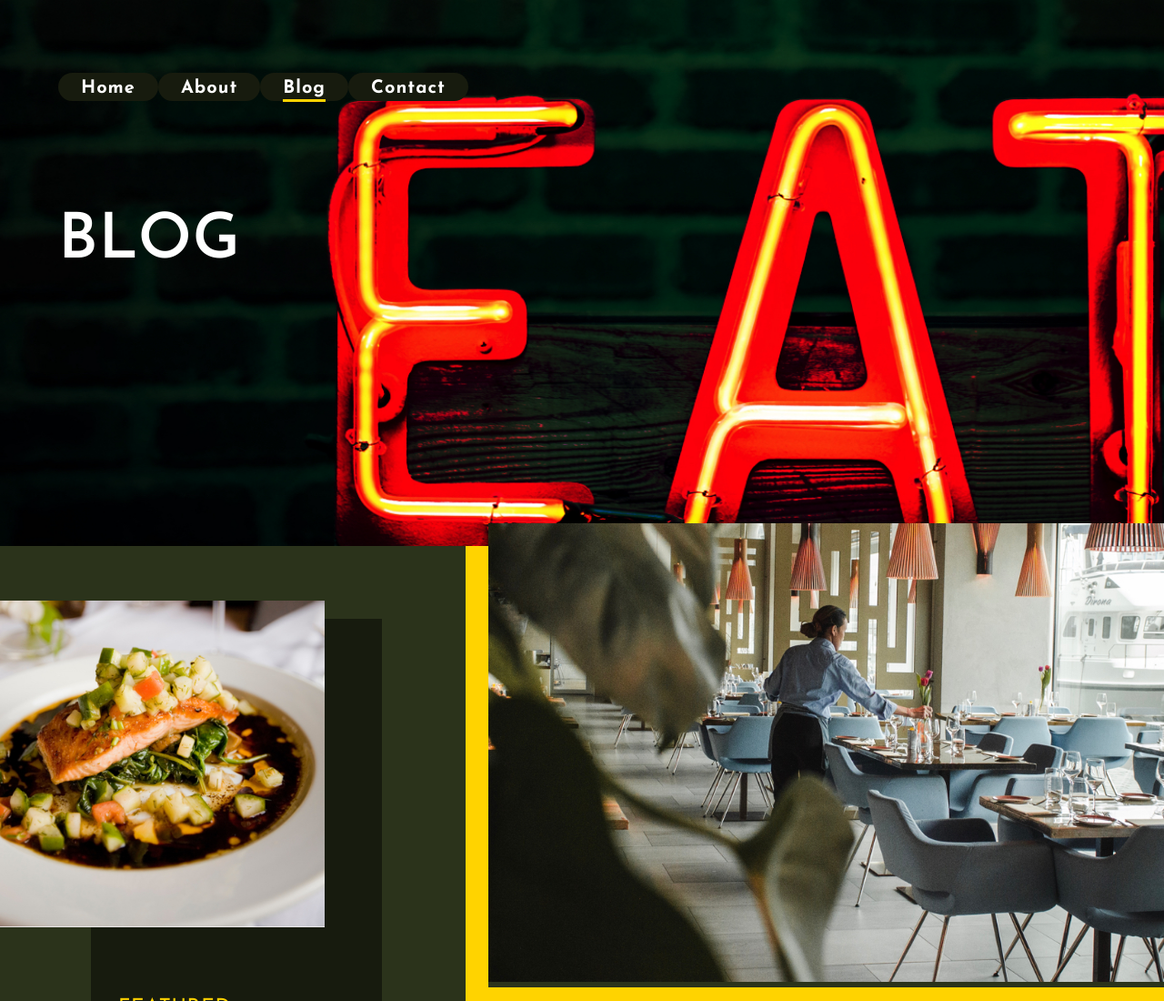
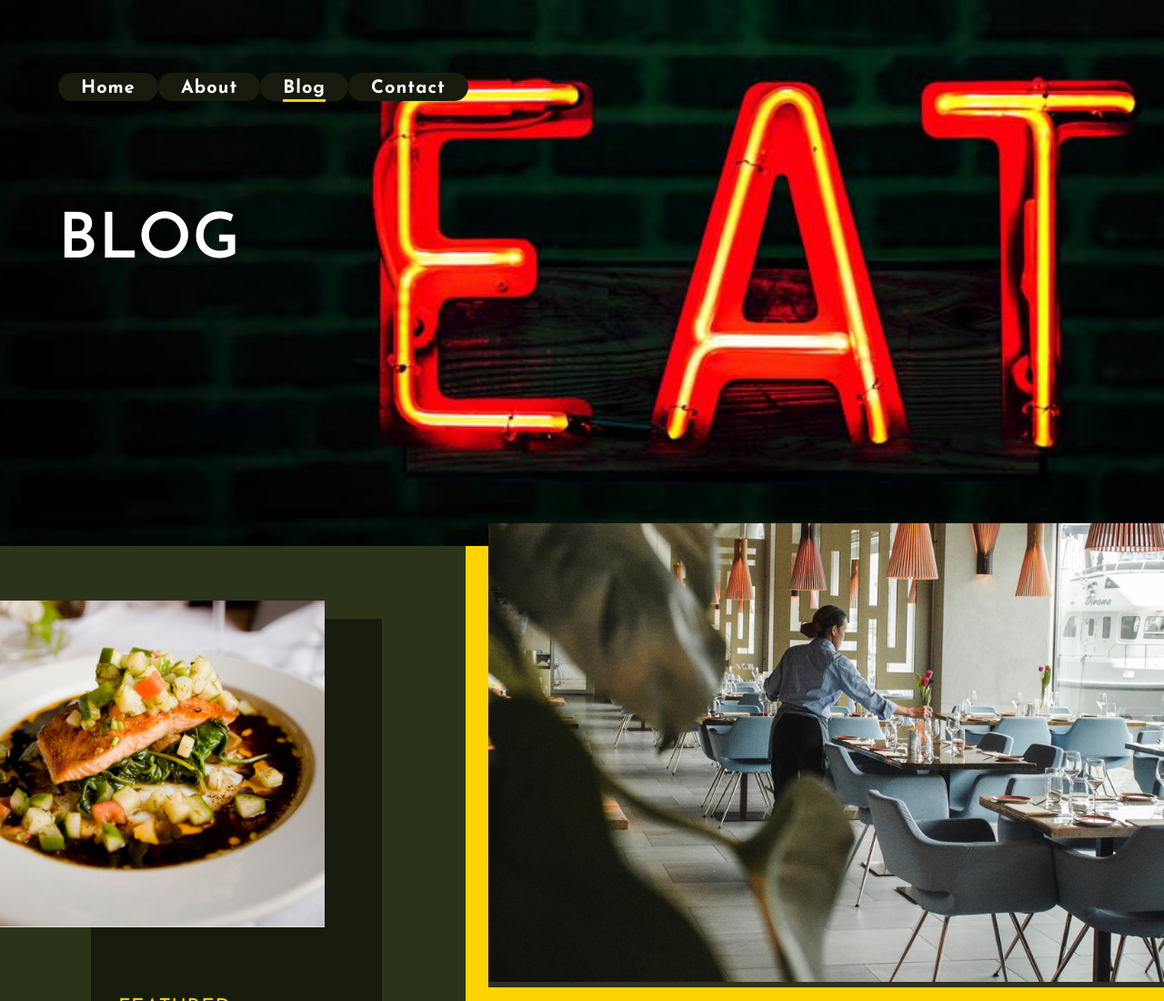
Before and after one commit to MaxinePower/maxine-power-project-1, a plain HTML site: page blog.html in a window 1280 px wide. Shown: the top 1100 px of the page at 91% size. Drawn offline with Linux system fonts and the light colour scheme.

Commit message:
changed asset of blog header

```diff
--- a/styles/sass/partials/_blog-page.scss
+++ b/styles/sass/partials/_blog-page.scss
@@ -1,5 +1,5 @@
 .blog-header {
-    background-image: url(../assets/blog-header.jpg);
+    background-image: url(../assets/blog-header2.jpg);
     background-repeat: no-repeat;
 }
 
```
Also changed, not shown: assets/blog-header2.jpg (added), styles/styles.css.
